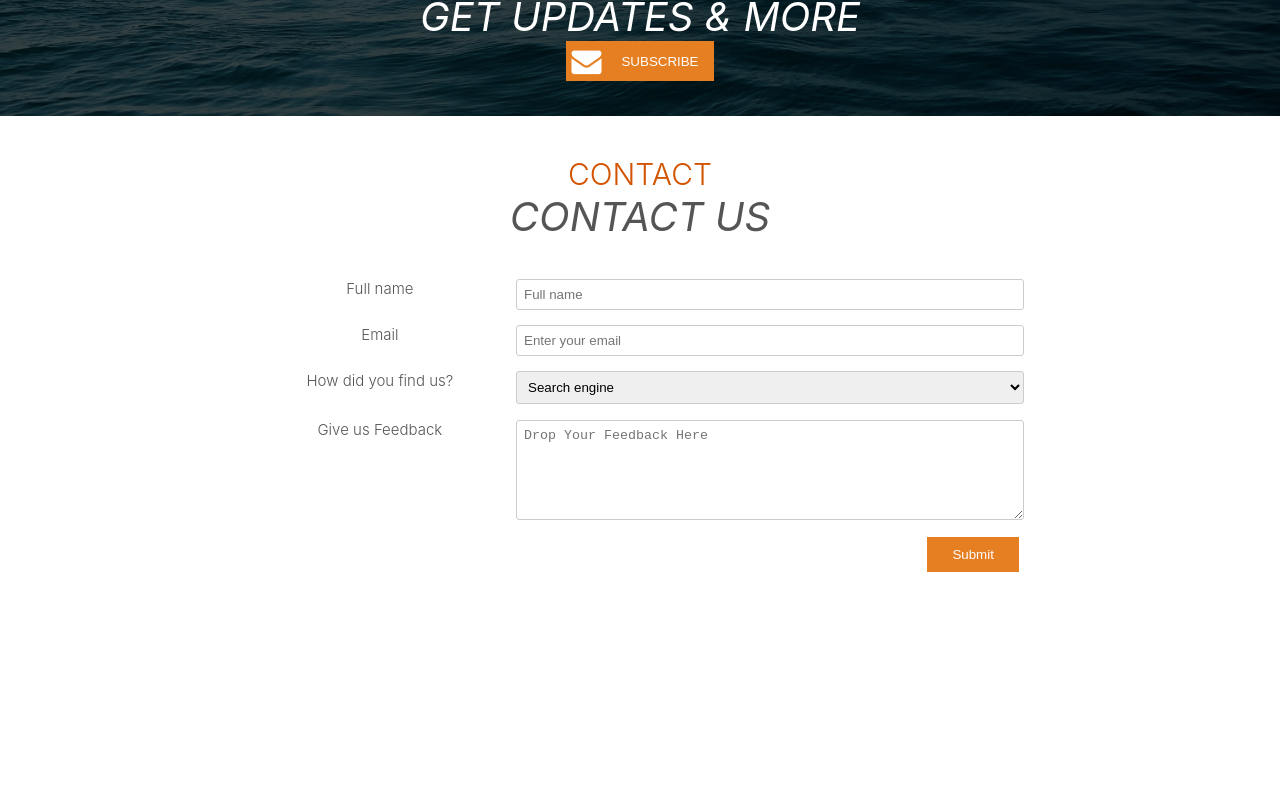
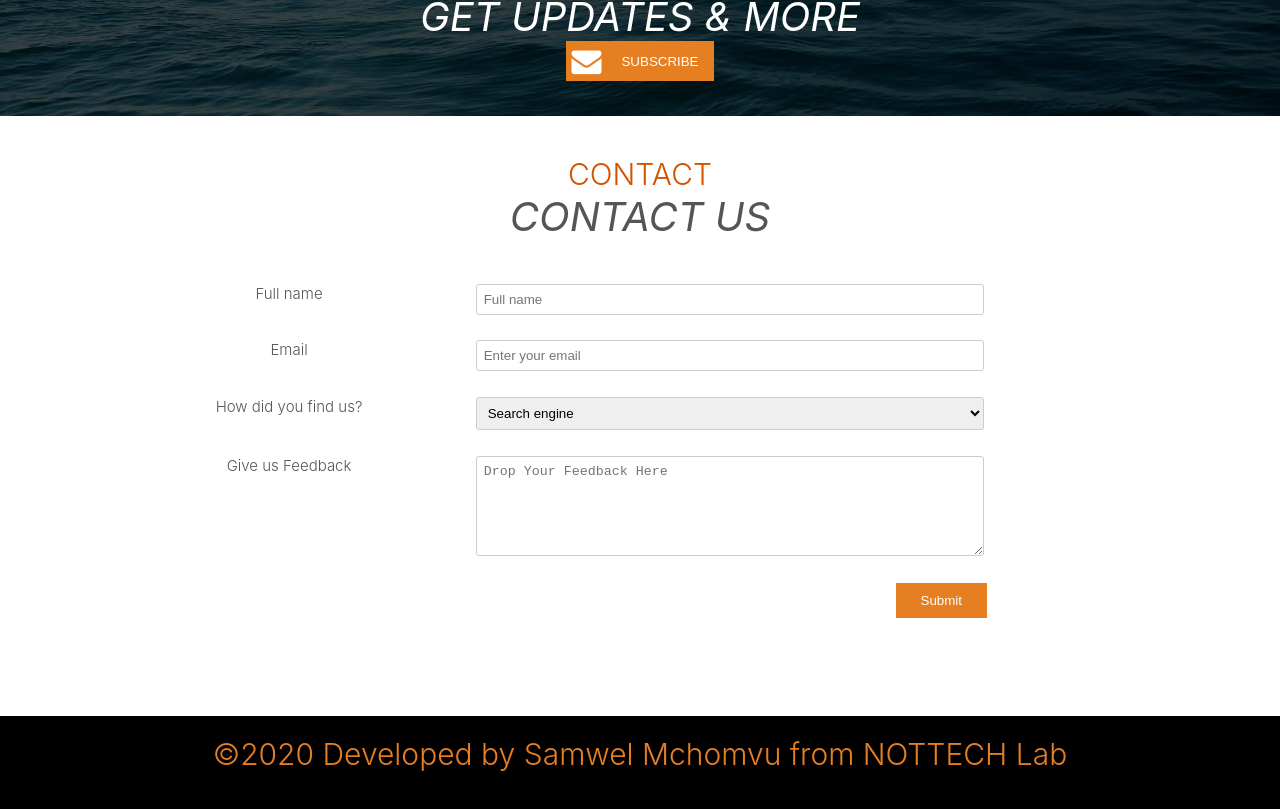
Before and after one commit to mchomvus4/travellers, a React (Create React App) app: page / in a window 1280 px wide. Shown: the part 3253-4062 px from the top of the page. Before the commit the page ends 3833 px from the top, so only its background shows below. Built offline with nearby package versions, Linux system fonts and the light colour scheme.

Commit message:
file changes updated

```diff
--- a/src/App.js
+++ b/src/App.js
@@ -7,6 +7,7 @@ import Activity from './Components/Activities/Activity';
 import Testimonial from './Components/Testimonial/Testimonial';
 import Contact from './Components/Contacts/Contact';
 import Feedback from './Components/Feedback/Feedback';
+import Footer from './Components/Footer/Footer';
 
 function App() {
   return (
@@ -17,7 +18,9 @@ function App() {
       <Activity />
       <Testimonial />
       <Contact />
-      <Feedback/>
+      <Feedback />
+      <Footer />
+
     </div>
   );
 }
--- a/src/Components/Activities/Activity.css
+++ b/src/Components/Activities/Activity.css
@@ -37,7 +37,7 @@
 
 .btn{
     margin-top: 1rem;
-    background-color: #d35400;
+    background-color: #e67e22;;
     border: none;
     padding: 1rem;
     color: #fff;
--- a/src/Components/Feedback/Feedback.css
+++ b/src/Components/Feedback/Feedback.css
@@ -19,18 +19,16 @@
     margin-bottom: 3rem;
 }
 
-.feedback-form{
-    width: 60%;
-    margin: 0 auto;
-}
+
 input[type=text],
 input[type=email1],
 select,
 textarea{
-    width: 100%;
+    width: 60%;
     padding: 0.7rem;
     border-radius: 0.3rem;
     border: 1px solid #ccc;
+    margin-right: 30%;
 }
 
 textarea{
@@ -42,7 +40,7 @@ input[type=submit]{
     border: none;
     padding: 1rem 2.5rem;
     color: #fff;
-    margin-left: 80%;
+    margin-left: 20%;
     cursor: pointer;
 }
 input[type=submit]:hover{
@@ -50,6 +48,7 @@ input[type=submit]:hover{
 }
 label{
     font-size: 1.5rem;
+    margin-left: 40%;
 }
 *:focus{
     outline: none;
@@ -57,12 +56,24 @@ label{
 
 @media only screen and (max-width:768px){
     input[type=submit]{
-        margin-left: 70%;
+        margin-left: 12%;
     }
+}
+@media only screen and (max-width:500px){
+    input[type=submit]{
+      margin-left: -1rem;
+
+    }
+
+
 }
 
 @media only screen and (max-width:480px){
-    input[type=submit]{
-      margin-left: 60%;
+        .span-2-of-3 {
+    width: 140%;
+}
+    label{
+        display: none;
+
     }
 }
--- /dev/null
+++ b/src/Components/Footer/Footer.css
@@ -0,0 +1,11 @@
+.footer_section{
+    background: #000;
+    height: 10rem;
+    margin-top: 40rem;
+}
+
+.footer{
+    color: #e67e22;;
+    font-size: 3rem;
+    padding-top: 2rem;
+}
--- /dev/null
+++ b/src/Components/Footer/Footer.jsx
@@ -0,0 +1,14 @@
+import React from 'react'
+import './Footer.css';
+
+function Footer() {
+    return (
+        <section className="footer_section">
+
+            <p className="footer">&copy;2020 Developed by Samwel Mchomvu from NOTTECH Lab</p>
+
+                    </section>
+    )
+}
+
+export default Footer
```
Also changed, not shown: src/Components/Feedback/Feedback.jsx (+2 -11 lines).
